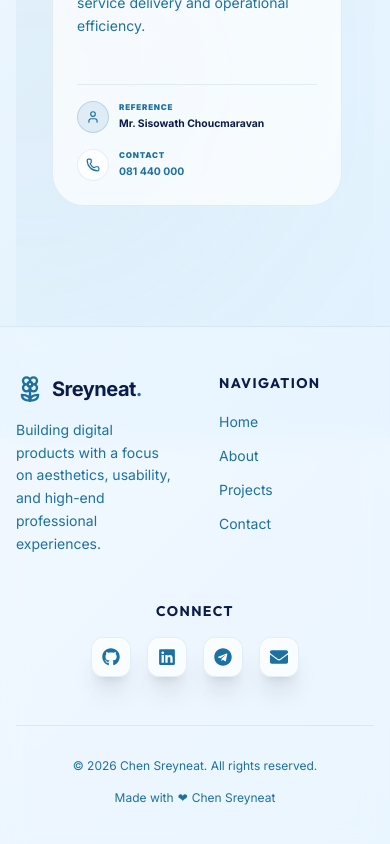
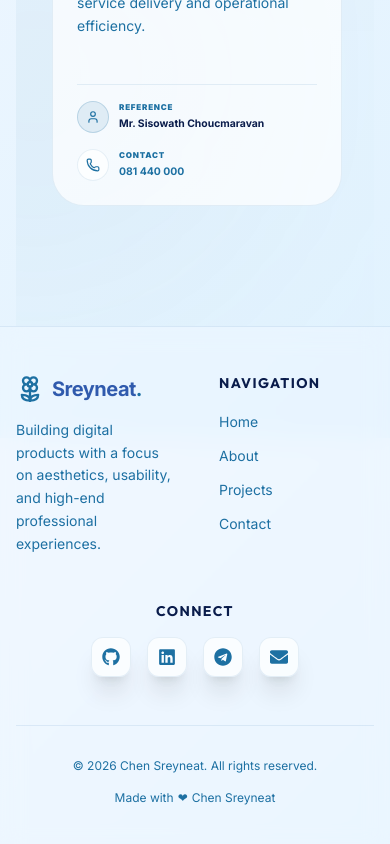
Before and after one commit to ChenSreyneat/portfolio-chensreyneat, a Next.js app: page / in a window 390 px wide. Shown: the part 8002-8846 px from the top of the page. Built offline with nearby package versions, Linux system fonts and the light colour scheme.

Commit message:
fix logo color in light mode to #305AAD

```diff
--- a/app/components/Footer.tsx
+++ b/app/components/Footer.tsx
@@ -13,7 +13,7 @@ export default function Footer() {
               <div className="text-accent-blue group-hover:rotate-12 transition-transform duration-500">
                 <Flower2 size={28} />
               </div>
-              <span className="text-xl font-bold tracking-tight text-text-primary">Sreyneat<span className="text-accent-blue">.</span></span>
+              <span className="text-xl font-bold tracking-tight text-logo-color">Sreyneat<span className="text-accent-blue">.</span></span>
             </div>
             <p className="text-text-secondary text-sm leading-relaxed max-w-[200px] md:max-w-xs mx-auto md:mx-0">
               Building digital products with a focus on aesthetics, usability, and high-end professional experiences.
--- a/app/components/Navbar.tsx
+++ b/app/components/Navbar.tsx
@@ -31,7 +31,7 @@ export default function Navbar() {
             <div className="text-accent-blue group-hover:rotate-12 transition-transform duration-500">
               <Flower2 size={28} />
             </div>
-            <span className="text-lg font-bold tracking-tight text-white hidden sm:block">Sreyneat<span className="text-accent-blue">.</span></span>
+            <span className="text-lg font-bold tracking-tight text-logo-color hidden sm:block">Sreyneat<span className="text-accent-blue">.</span></span>
           </Link>
         </div>
 
--- a/app/globals.css
+++ b/app/globals.css
@@ -14,6 +14,7 @@
   --color-nav-bg: var(--nav-bg);
   --color-card-shadow: var(--card-shadow);
   --color-project-bg: var(--project-bg);
+  --color-logo-color: var(--logo-color);
 
   --font-inter: var(--font-inter), sans-serif;
   --font-outfit: var(--font-outfit), sans-serif;
@@ -42,6 +43,7 @@
   --nav-border: rgba(255, 255, 255, 0.1);
   --card-shadow: rgba(0, 0, 0, 0.6);
   --project-bg: rgba(255, 255, 255, 0.02);
+  --logo-color: #ffffff;
 }
 
 [data-theme='light'] {
@@ -57,6 +59,7 @@
   --nav-border: rgba(29, 112, 162, 0.15);
   --card-shadow: rgba(10, 28, 75, 0.05);
   --project-bg: rgba(29, 112, 162, 0.05);
+  --logo-color: #305AAD;
 }
 
 @layer base {
```
